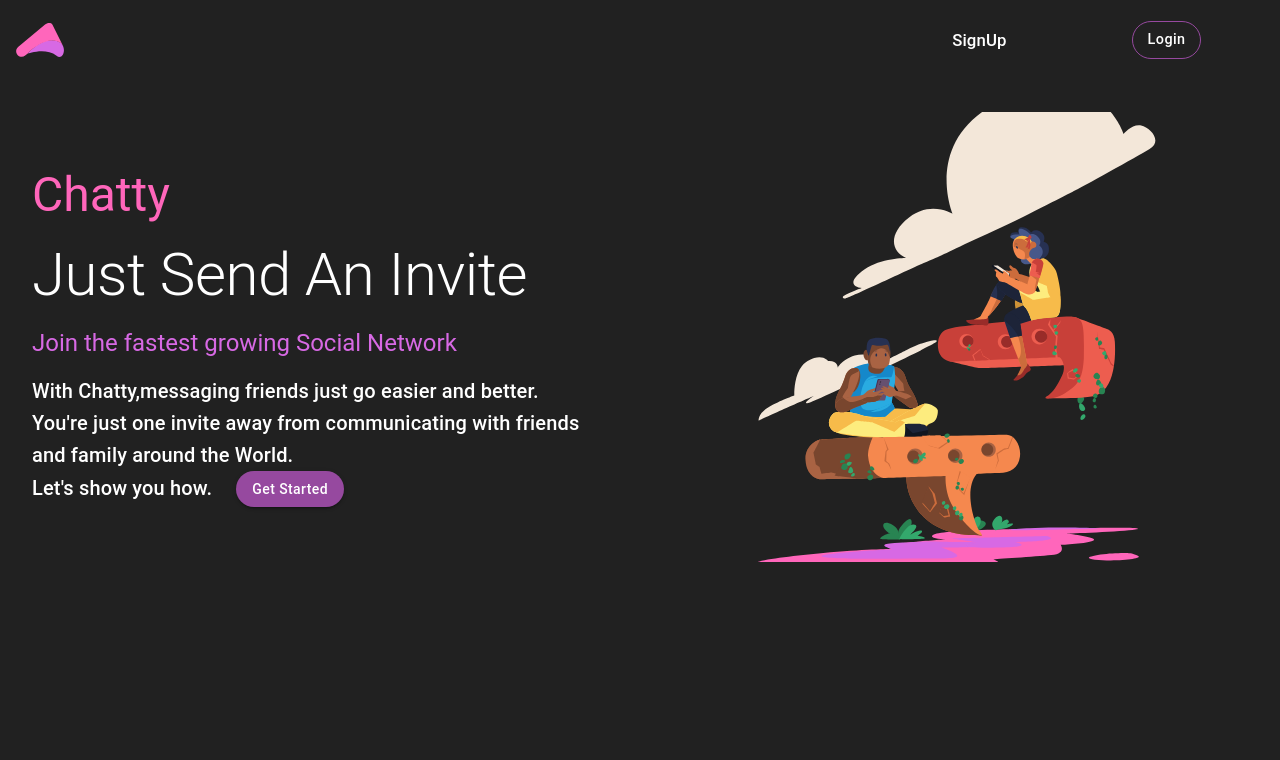
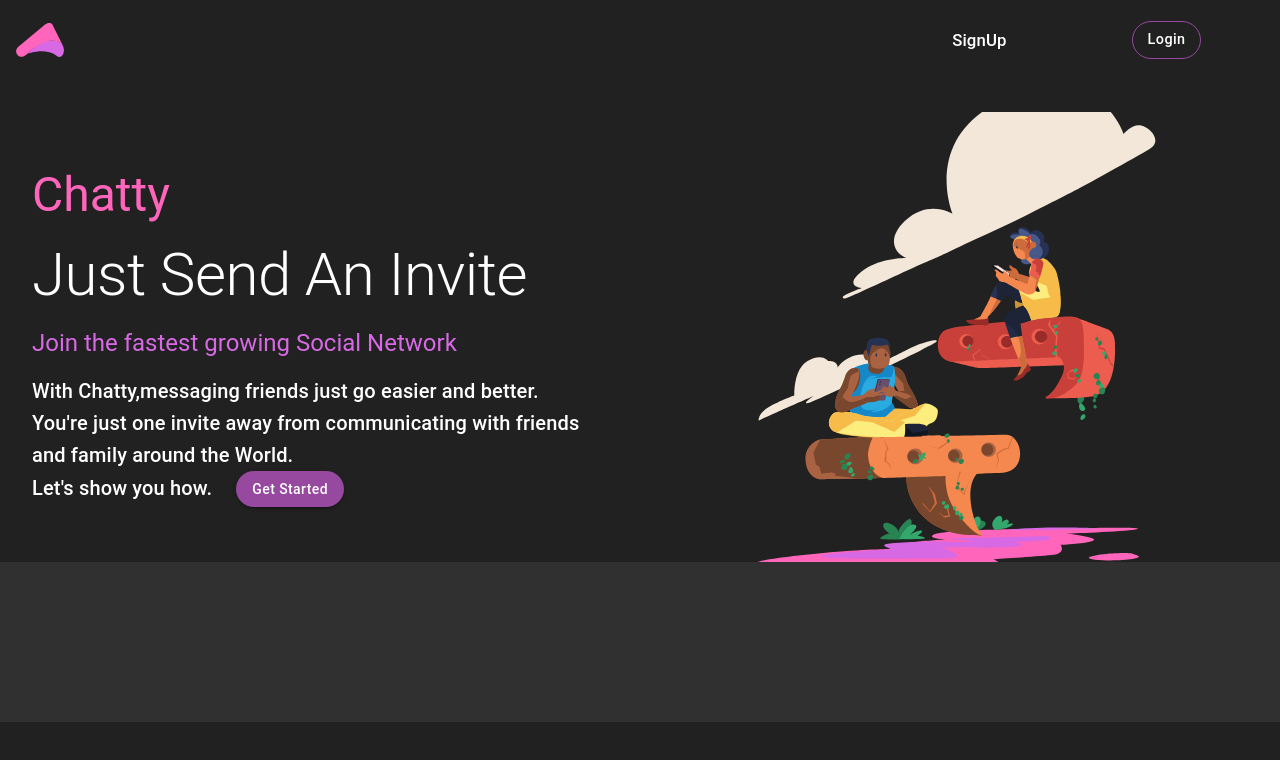
Before and after one commit to PeterKwesiAnsah/Chatty, a React (Create React App) app in the folder client/: page / in a window 1280 px wide. Shown: the top 760 px of the page. Built offline with nearby package versions, Linux system fonts and the light colour scheme.

Commit message:
steps created

```diff
--- a/client/src/layout/home/Home.js
+++ b/client/src/layout/home/Home.js
@@ -1,10 +1,12 @@
 import React from 'react';
 import Landing from './components/Landing';
+import Steps from './components/Steps'
 
 const Home = () => {
 	return (
 		<>
 			<Landing></Landing>
+			<Steps></Steps>
 		</>
 	);
 };
--- /dev/null
+++ b/client/src/layout/home/components/Steps.js
@@ -0,0 +1,17 @@
+import React from 'react';
+import { makeStyles } from '@material-ui/core';
+
+const useStyles = makeStyles({
+	root: {
+		width: '100%',
+        backgroundColor: '#303030',
+        height:'160px'
+	},
+});
+
+const Steps = () => {
+	const classes = useStyles();
+	return <div className={classes.root}></div>;
+};
+
+export default Steps;
```
